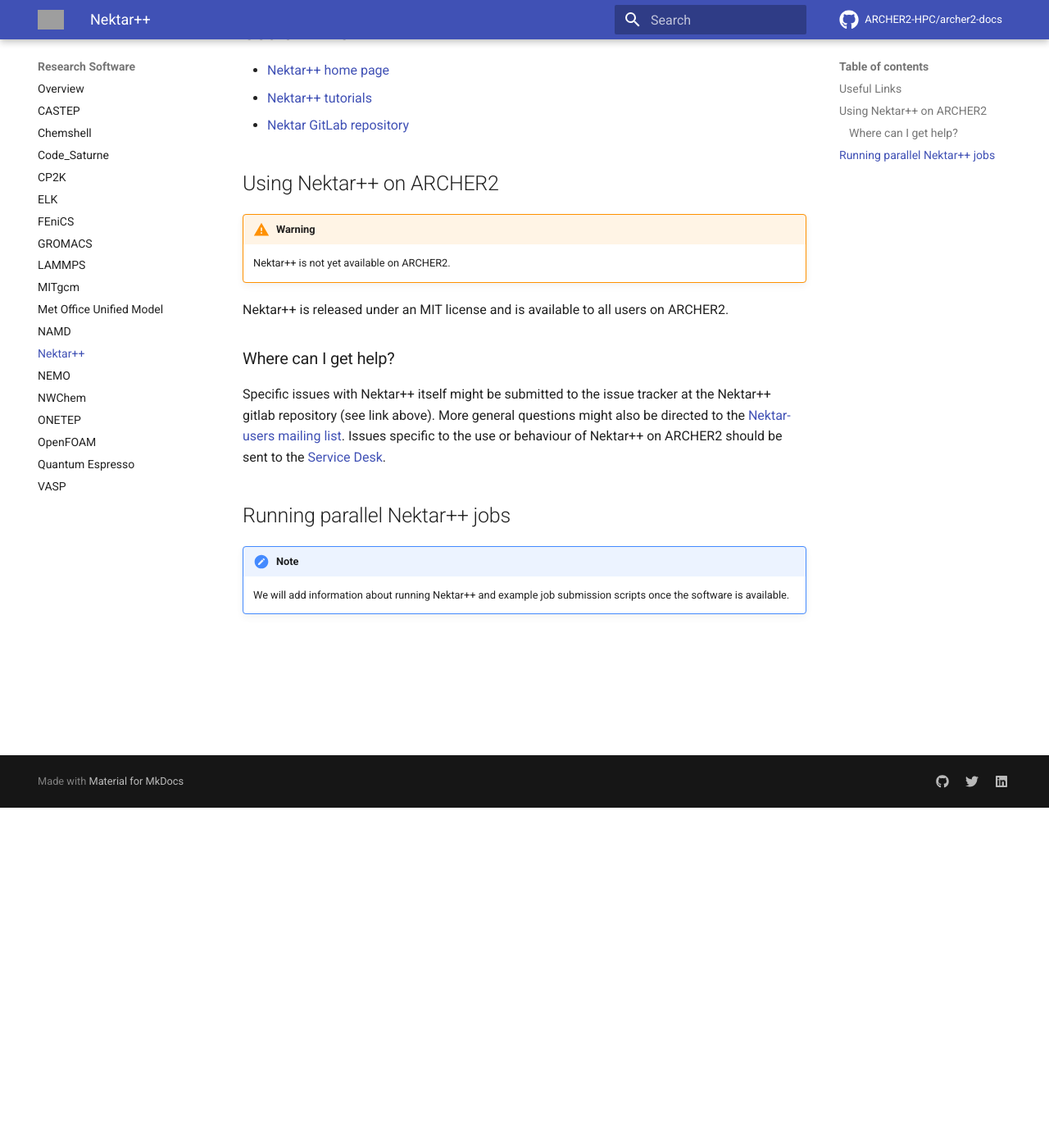
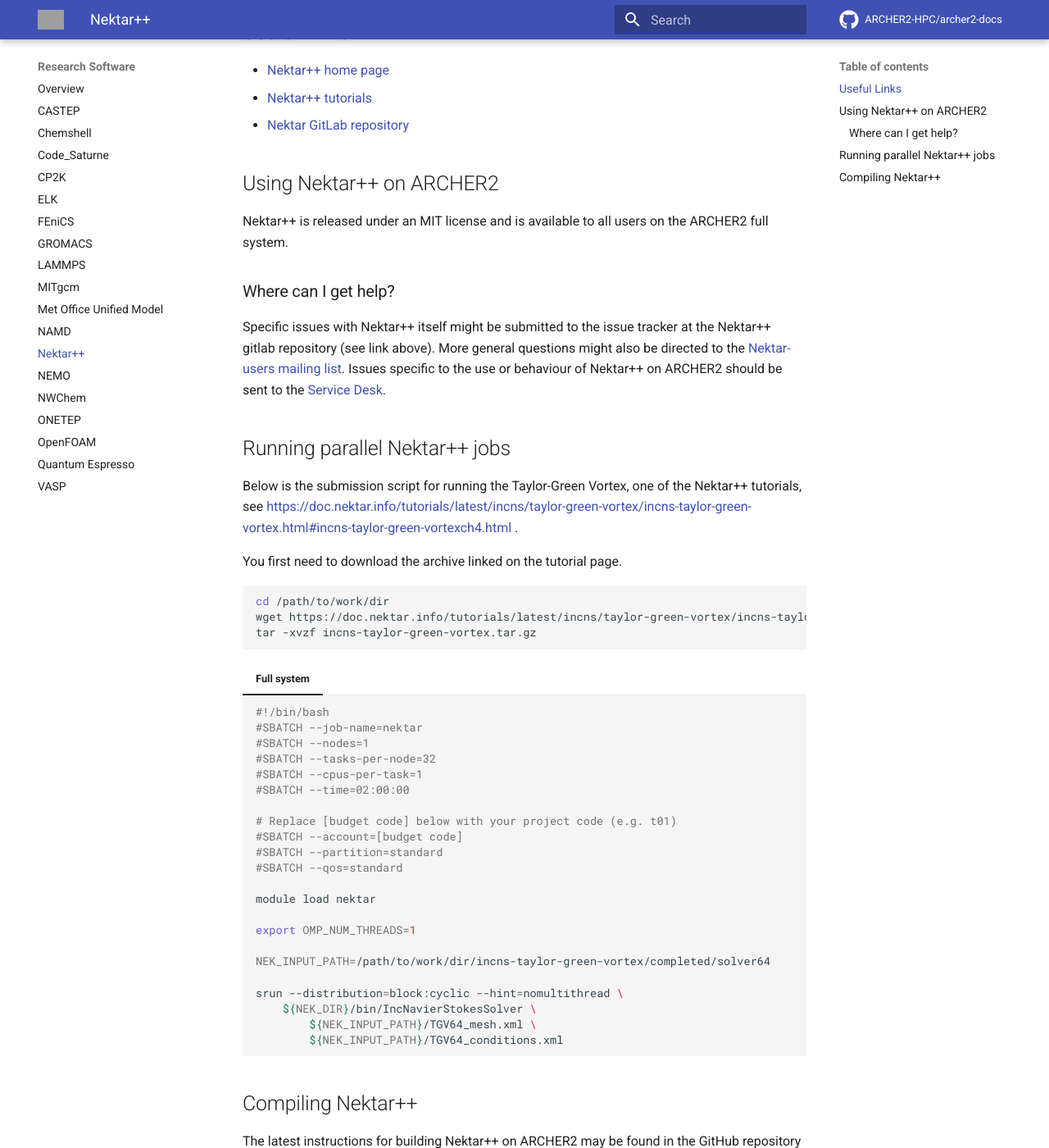
Before and after one commit to ARCHER2-HPC/archer2-docs, an MkDocs documentation site: the page built from docs/research-software/nektarplusplus/nektarplusplus.md, in a window 1280 px wide and 1400 px high, scrolled down 415 px. Shown: the whole window at 82% size. Built offline with MkDocs 1.6.1 and Material for MkDocs 9.7.7, drawn with Linux system fonts in a browser that asks for light colours; comment, search, counter and statistics services are not loaded; some of the changed text lies outside the part shown; grey boxes are pictures that could not be loaded.

Commit message:
Updated nektar++ page with example job.

````diff
--- a/docs/research-software/nektarplusplus/nektarplusplus.md
+++ b/docs/research-software/nektarplusplus/nektarplusplus.md
@@ -20,11 +20,8 @@
 
 ## Using Nektar++ on ARCHER2
 
-!!! warning
-    Nektar++ is not yet available on ARCHER2.
-
 Nektar++ is released under an MIT license and is available to all users
-on ARCHER2.
+on the ARCHER2 full system.
 
 ### Where can I get help?
 
@@ -36,6 +33,46 @@
 
 ## Running parallel Nektar++ jobs
 
-!!! note
-    We will add information about running Nektar++ and example job submission
-    scripts once the software is available.
+Below is the submission script for running the Taylor-Green Vortex, one of the Nektar++ tutorials,
+see [https://doc.nektar.info/tutorials/latest/incns/taylor-green-vortex/incns-taylor-green-vortex.html#incns-taylor-green-vortexch4.html](https://doc.nektar.info/tutorials/latest/incns/taylor-green-vortex/incns-taylor-green-vortex.html#incns-taylor-green-vortexch4.html) .
+
+You first need to download the archive linked on the tutorial page.
+
+```bash
+cd /path/to/work/dir
+wget https://doc.nektar.info/tutorials/latest/incns/taylor-green-vortex/incns-taylor-green-vortex.tar.gz
+tar -xvzf incns-taylor-green-vortex.tar.gz
+```
+
+=== "Full system"
+    ```bash
+    #!/bin/bash
+    #SBATCH --job-name=nektar
+    #SBATCH --nodes=1
+    #SBATCH --tasks-per-node=32
+    #SBATCH --cpus-per-task=1
+    #SBATCH --time=02:00:00
+
+    # Replace [budget code] below with your project code (e.g. t01)
+    #SBATCH --account=[budget code]
+    #SBATCH --partition=standard
+    #SBATCH --qos=standard
+
+    module load nektar
+
+    export OMP_NUM_THREADS=1
+
+    NEK_INPUT_PATH=/path/to/work/dir/incns-taylor-green-vortex/completed/solver64
+
+    srun --distribution=block:cyclic --hint=nomultithread \
+        ${NEK_DIR}/bin/IncNavierStokesSolver \
+            ${NEK_INPUT_PATH}/TGV64_mesh.xml \
+            ${NEK_INPUT_PATH}/TGV64_conditions.xml
+    ```
+
+## Compiling Nektar++
+
+The latest instructions for building Nektar++ on ARCHER2 may be found in
+the GitHub repository of build instructions.
+
+[ARCHER2 Full System](https://github.com/hpc-uk/build-instructions/blob/main/apps/nektarplusplus/build_nektarplusplus_5.0.3_archer2_gcc11_cmpich8.md)
````
